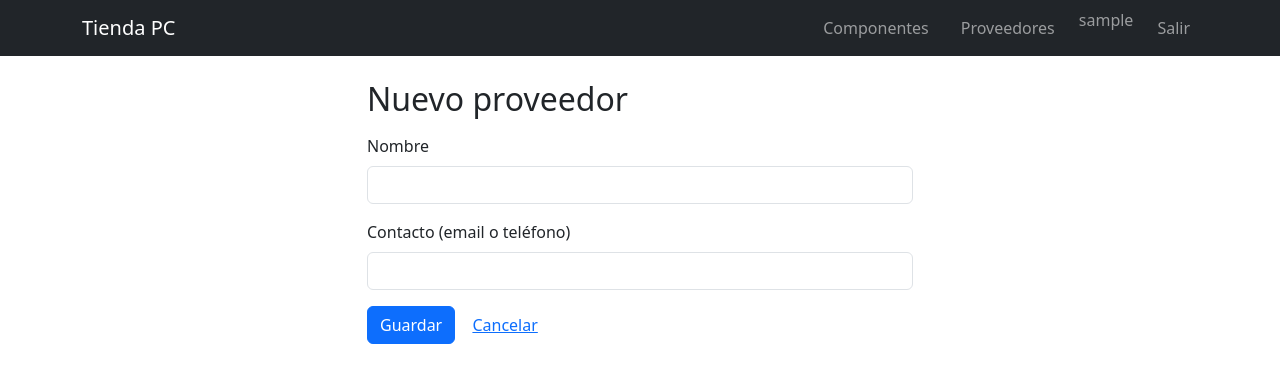
After one commit to axelbrana00/tienda-pc-app, a Flask app: page /proveedores/nuevo in a window 1280 px wide. The commit adds this page. Shown: the top 383 px of the page. Run offline with Flask 3, Linux system fonts and the light colour scheme; the visitor is signed in with stand-in values (Sample User, id 1).

Commit message:
Alta y listado de proveedores

```diff
--- a/app.py
+++ b/app.py
@@ -10,6 +10,8 @@ from models import Categoria, Componente, Proveedor, Usuario, db
 
 load_dotenv()
 
+from proveedores import bp as proveedores_bp
+
 app = Flask(__name__)
 app.config["SECRET_KEY"] = os.getenv("SECRET_KEY")
 app.config["SQLALCHEMY_DATABASE_URI"] = os.getenv("DATABASE_URL", "sqlite:///tienda.db")
@@ -20,6 +22,8 @@ bcrypt = Bcrypt(app)
 login_manager = LoginManager(app)
 login_manager.login_view = "login"
 login_manager.login_message = "Iniciá sesión para continuar."
+
+app.register_blueprint(proveedores_bp)
 
 oauth = OAuth(app)
 google = oauth.register(
--- /dev/null
+++ b/proveedores.py
@@ -0,0 +1,38 @@
+from flask import Blueprint, flash, redirect, render_template, request, url_for
+from flask_login import login_required
+
+from models import Proveedor, db
+
+bp = Blueprint("proveedores", __name__)
+
+
+@bp.route("/proveedores")
+@login_required
+def listado():
+    lista = Proveedor.query.order_by(Proveedor.nombre).all()
+    return render_template("proveedores.html", proveedores=lista)
+
+
+@bp.route("/proveedores/nuevo", methods=["GET", "POST"])
+@login_required
+def nuevo():
+    if request.method == "POST":
+        nombre = request.form.get("nombre", "").strip()
+        contacto = request.form.get("contacto", "").strip()
+
+        if not nombre:
+            flash("El nombre es obligatorio.", "danger")
+            return redirect(url_for("proveedores.nuevo"))
+
+        try:
+            db.session.add(Proveedor(nombre=nombre, contacto=contacto))
+            db.session.commit()
+        except Exception:
+            db.session.rollback()
+            flash("No se pudo guardar el proveedor.", "danger")
+            return redirect(url_for("proveedores.nuevo"))
+
+        flash("Proveedor guardado.", "success")
+        return redirect(url_for("proveedores.listado"))
+
+    return render_template("proveedor_nuevo.html")
--- a/templates/base.html
+++ b/templates/base.html
@@ -13,6 +13,7 @@
       <ul class="navbar-nav ms-auto flex-row gap-3">
         {% if current_user.is_authenticated %}
           <li class="nav-item"><a class="nav-link" href="{{ url_for('componentes') }}">Componentes</a></li>
+          <li class="nav-item"><a class="nav-link" href="{{ url_for('proveedores.listado') }}">Proveedores</a></li>
           <li class="nav-item"><span class="navbar-text">{{ current_user.nombre }}</span></li>
           <li class="nav-item"><a class="nav-link" href="{{ url_for('logout') }}">Salir</a></li>
         {% else %}
--- /dev/null
+++ b/templates/proveedor_nuevo.html
@@ -0,0 +1,26 @@
+{% extends "base.html" %}
+{% block titulo %}Nuevo proveedor{% endblock %}
+{% block contenido %}
+<div class="row justify-content-center">
+  <div class="col-md-6">
+    <h2 class="mb-3">Nuevo proveedor</h2>
+    {% with mensajes = get_flashed_messages(with_categories=true) %}
+      {% for categoria, mensaje in mensajes %}
+        <div class="alert alert-{{ categoria }}">{{ mensaje }}</div>
+      {% endfor %}
+    {% endwith %}
+    <form method="post">
+      <div class="mb-3">
+        <label class="form-label">Nombre</label>
+        <input type="text" name="nombre" class="form-control" required>
+      </div>
+      <div class="mb-3">
+        <label class="form-label">Contacto (email o teléfono)</label>
+        <input type="text" name="contacto" class="form-control">
+      </div>
+      <button type="submit" class="btn btn-primary">Guardar</button>
+      <a href="{{ url_for('proveedores.listado') }}" class="btn btn-link">Cancelar</a>
+    </form>
+  </div>
+</div>
+{% endblock %}
```
Also changed, not shown: templates/proveedores.html (added, +28 -0 lines).
